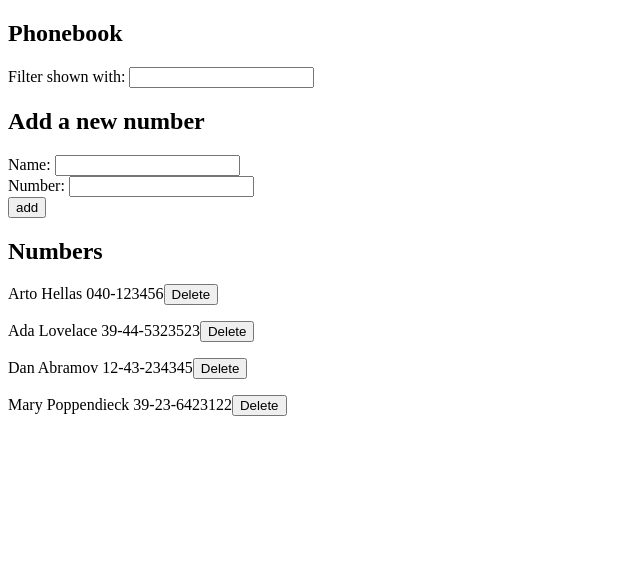
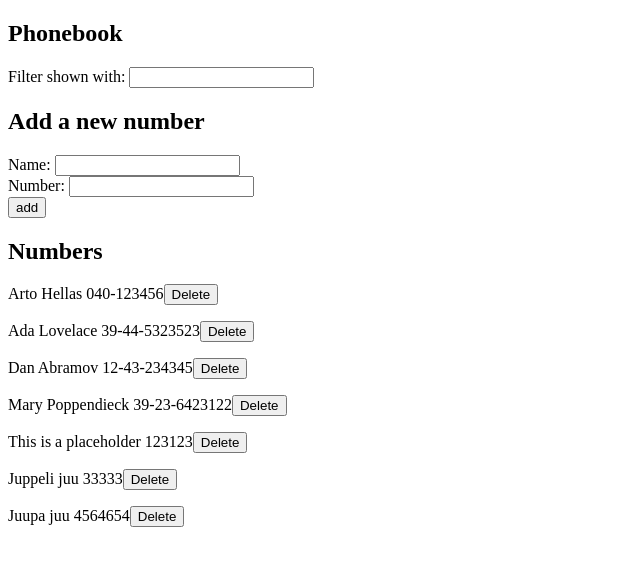
Before and after one commit to SusannaV/Full-Stack-Open-2020, a React (Create React App) app in the folder Osa 2/puhelinluettelo/: page / in a window 1280 px wide. Shown: the top 566 px of the page, without its empty margins (0-640 px from the left). Built offline with nearby package versions, Linux system fonts and the light colour scheme; data requests are answered from the project's data file.

Commit message:
2.18 tehty

```diff
--- a/Osa 2/puhelinluettelo/db.json
+++ b/Osa 2/puhelinluettelo/db.json
@@ -19,6 +19,21 @@
       "name": "Mary Poppendieck",
       "number": "39-23-6423122",
       "id": 4
+    },
+    {
+      "name": "This is a placeholder",
+      "number": "123123",
+      "id": 5
+    },
+    {
+      "name": "Juppeli juu",
+      "number": "33333",
+      "id": 7
+    },
+    {
+      "name": "Juupa juu",
+      "number": "4564654",
+      "id": 9
     }
   ]
 }
--- a/Osa 2/puhelinluettelo/src/App.js
+++ b/Osa 2/puhelinluettelo/src/App.js
@@ -42,7 +42,6 @@ const App = () => {
           `Couldn't remove from database`
         )
       })
-      console.log('persons', {persons})
     }
   }
 
--- a/Osa 2/puhelinluettelo/src/components/Person.js
+++ b/Osa 2/puhelinluettelo/src/components/Person.js
@@ -6,9 +6,6 @@ const Person = (props) => {
     <button onClick={handleClick}>Delete</button>
   );
 
-
-
-console.log('Person props', props)
   return (
     <p>
       {props.dude.name} {props.dude.number}
--- a/Osa 2/puhelinluettelo/src/components/PersonForm.js
+++ b/Osa 2/puhelinluettelo/src/components/PersonForm.js
@@ -6,12 +6,29 @@ const PersonForm = (props) => {
   const addPerson = (event) => {
     event.preventDefault();
 
+
+    const existing = props.persons.find((p) => p.name.toUpperCase() === props.name.toUpperCase());
+
     if (
-      props.persons.find(
-        (p) => p.name.toUpperCase() === props.name.toUpperCase()
-      )
+      existing
     ) {
-      window.alert(`${props.name} is already added to phonebook`);
+      if(window.confirm(`${props.name} is already added to phonebook, pelace the old number with a new one?`)){
+        const changedPerson = {...existing, number: props.number}
+
+        personservice
+          .modifyPerson (existing.id, changedPerson)
+          .then(returnedPerson => {
+            props.personSetter(props.persons.map(person => person.id !== existing.id ? person : returnedPerson))
+          }
+
+       )
+          .catch(error => {
+            alert(
+              `Couldn't replace in the database`
+            )
+          })
+
+      }
     } else {
       const noteObject = {
         name: props.name,
--- a/Osa 2/puhelinluettelo/src/services/personservices.js
+++ b/Osa 2/puhelinluettelo/src/services/personservices.js
@@ -20,7 +20,11 @@ const getAll = () => {
   const deletePerson = id => {
     const request = axios.delete(`${baseUrl}/${id}`)
     return request.then(response => response.data)
-
   }
 
-  export default { getAll, create, update, deletePerson }
+  const modifyPerson = (id, changedPerson) => {
+    const request = axios.put(`${baseUrl}/${id}`, changedPerson)
+    return request.then(response => response.data)
+  }
+
+  export default { getAll, create, update, deletePerson, modifyPerson }
```
